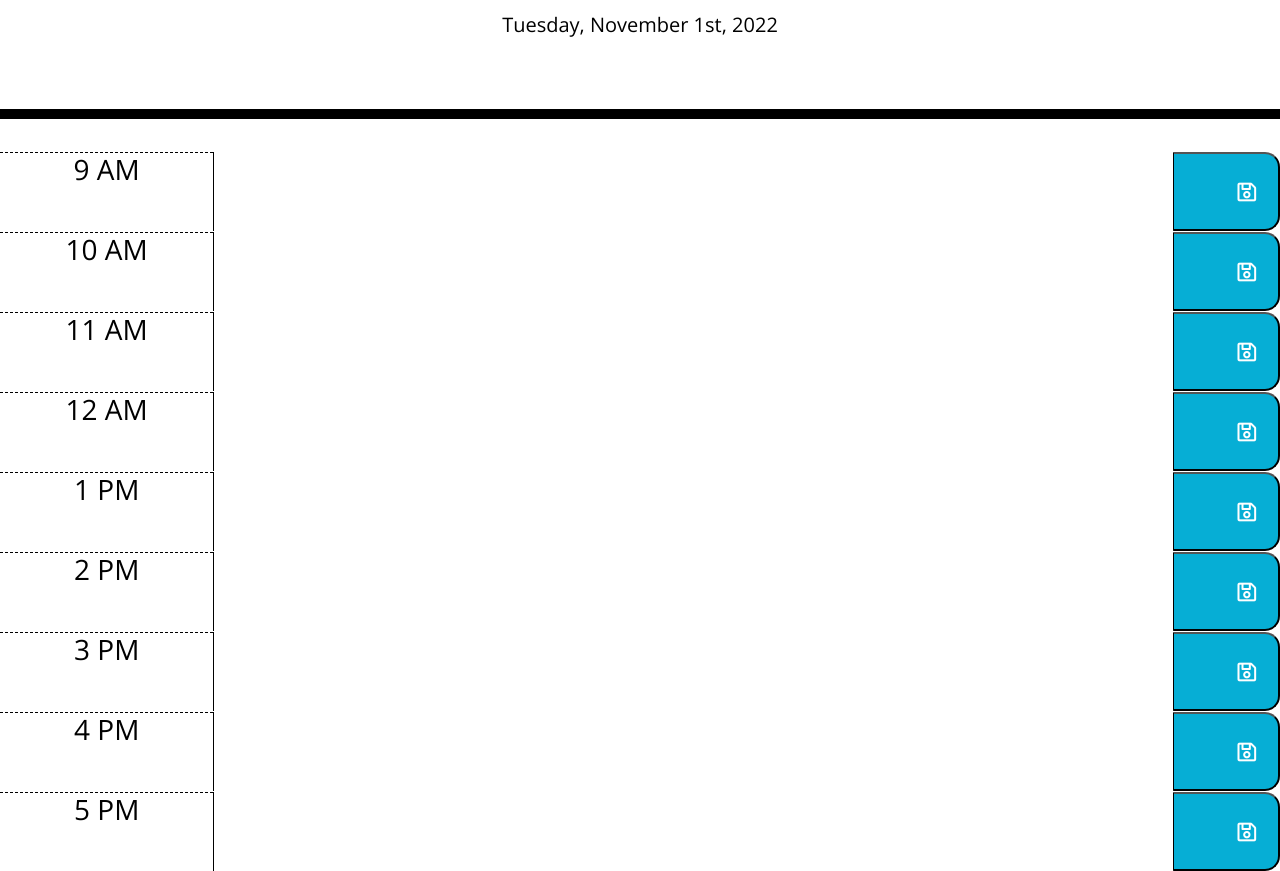
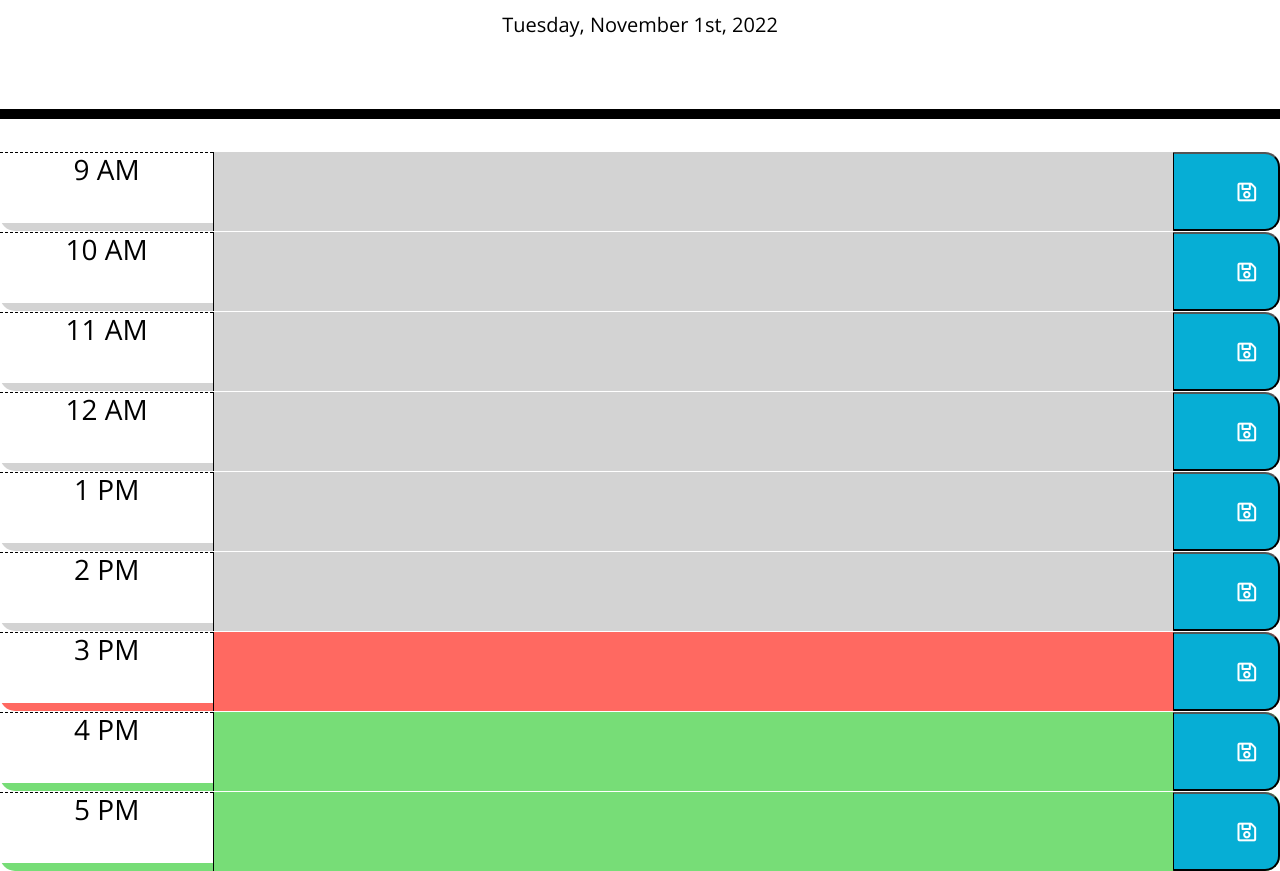
Before and after one commit to Crackerbox123/Work-Scheduler, a plain HTML site: page index.html in a window 1280 px wide. Shown: the part 181-1052 px from the top of the page. Drawn offline with nearby package versions, Linux system fonts and the light colour scheme.

Commit message:
flex and javascript

```diff
--- a/assets/js/script.js
+++ b/assets/js/script.js
@@ -1,4 +1,4 @@
-var currentTasks = [];
+var timeBlockTasks = [];
 
 // Display current date in jumbotron
 var headerDate = document.querySelector("#currentDay");
@@ -6,26 +6,62 @@ var todaysDate = moment().format("dddd, MMMM Do, YYYY");
 headerDate.textContent = todaysDate;
 
 // each hour block set to current time
-var currentTime = moment().format("H");
-console.log(currentTime);
+function checkCurrentTime() {
+  var currentHour = moment().hours();
 
+  $(".time-block").each(function() {
+    var taskHour = parseInt(
+    $(this)
+    .attr("id"))
 
-function hourChecker() {
-  // put each hour in a span tag
-  // compare span value to the currentTime variable
-  // set color attributes
+    if (currentHour === taskHour) {
+      // taskHourEl.setAttribute("class", "col-9 description present");
+      $(this).addClass("present");
+      $(this).removeClass("past");
+      $(this).removeClass("future");
+    }
+    else if (currentHour > taskHour) {
+      $(this).addClass("past");
+      $(this).removeClass("future");
+      $(this).removeClass("present");
+    }
+    else {
+      $(this).addClass("future");
+      $(this).removeClass("past");
+      $(this).removeClass("present");
+    }
+  })
+
 };
 
-// function saveButton() {
-//   var saveText = $(this).$("#task-description").val();
-// };
+checkCurrentTime();
 
-$(".saveBtn").click(function() {
-  console.log("click");
-  var hourTextbox = $(".description").val();
-  console.log(hourTextbox);
+// save tasks to localStorage
+function saveTask() {
+  localStorage.setItem("savedTasks", JSON.stringify(timeBlockTasks));
+};
 
-  var hourTime = $("h3").text();
-  // gets ALL hours of h3
-  console.log(hourTime);
+// when save button clicked grab time blocks hour / new task then saveTask();
+$(".time-block").on("click", "button", function() {
+  var hourTextbox = $(this).siblings(".description").val();
+  var hourTime = $(this).siblings(".hour").text().trim();
+
+  // push new changes to empty array
+  timeBlockTasks.push({
+    text: hourTextbox,
+    hour: hourTime
+  });
+  console.log(timeBlockTasks);
+  saveTask();
 });
+
+// load saved tasks from localStorage
+function loadTasks() {
+  var checkTasks = JSON.parse(localStorage.getItem("savedTasks"));
+  console.log(checkTasks);
+  // how do I get the content to load back on page??
+};
+
+$("#9 .description").val(localStorage.getItem("hour"));
+
+loadTasks();
--- a/index.html
+++ b/index.html
@@ -15,70 +15,75 @@
     <header class="jumbotron">
       <h1 class="display-3">Work Day Scheduler</h1>
       <p class="lead">A simple calendar app for scheduling your work day</p>
-      <h2 id="currentDay" class="lead">Current day displays here</h2>
+      <h2 id="currentDay" class="lead"></h2>
     </header>
 
     <!-- Timeblocks go here -->
     <!-- Timeblocks go here -->
     <!-- Timeblocks go here -->
     <main class="container d-flex flex-column mw-100">
-      <div class="row time-block text-center">
-        <h3 class="col-2 hour"><span>9</span> AM</h3>
+
+
+      <div class="row time-block" id="9">
+        <h3 class="col-2 hour">9 AM</h3>
         <textarea class="col-9 description"></textarea>
         <button class="col-1 saveBtn" id="save-task">
           <i class="far fa-save fa-lg fa-lg"></i>
         </button>
       </div>
-      <div class="row time-block">
+
+
+
+      <div class="row time-block" id="10">
         <h3 class="col-2 hour">10 AM</h3>
         <textarea class="col-9 description"></textarea>
         <button id="save-task" class="saveBtn col-1">
           <i class="far fa-save fa-lg"></i>
         </button>
       </div>
-      <div class="row time-block">
+      <div class="row time-block" id="11">
         <h3 class="col-2 hour align-items-center">11 AM</h3>
         <textarea class="col-9 description"></textarea>
         <button id="save-task" class="saveBtn col-1">
           <i class="far fa-save fa-lg"></i>
         </button>
       </div>
-      <div class="row time-block">
+      <div class="row time-block" id="12">
         <h3 class="col-2 hour align-items-center">12 AM</h3>
         <textarea class="col-9 description"></textarea>
         <button id="save-task" class="saveBtn col-1">
           <i class="far fa-save fa-lg"></i>
         </button>
       </div>
-      <div class="row time-block">
+      <div class="row time-block" id="13">
         <h3 class="col-2 hour align-items-center">1 PM</h3>
         <textarea class="col-9 description"></textarea>
         <button id="save-task" class="saveBtn col-1">
           <i class="far fa-save fa-lg"></i>
         </button>
       </div>
-      <div class="row time-block">
+      <div class="row time-block" id="14">
         <h3 class="col-2 hour align-items-center">2 PM</h3>
         <textarea class="col-9 description"></textarea>
         <button id="save-task" class="saveBtn col-1">
           <i class="far fa-save fa-lg"></i>
         </button>
       </div>
-      <div class="row time-block">
+      <div class="row time-block" id="15">
         <h3 class="col-2 hour align-items-center">3 PM</h3>
         <textarea class="col-9 description"></textarea>
         <button id="save-task" class="saveBtn col-1">
           <i class="far fa-save fa-lg"></i>
         </button>
       </div>
-      <div class="row time-block">
+      <div class="row time-block" id="16">
         <h3 class="col-2 hour align-items-center">4 PM</h3>
         <textarea class="col-9 description"></textarea>
         <button id="save-task" class="saveBtn col-1">
           <i class="far fa-save fa-lg"></i>
         </button>
       </div>
-      <div class="row time-block">
+      <div class="row time-block" id="17">
         <h3 class="col-2 hour align-items-center">5 PM</h3>
         <textarea class="col-9 description"></textarea>
         <button id="save-task" class="saveBtn col-1">
```
